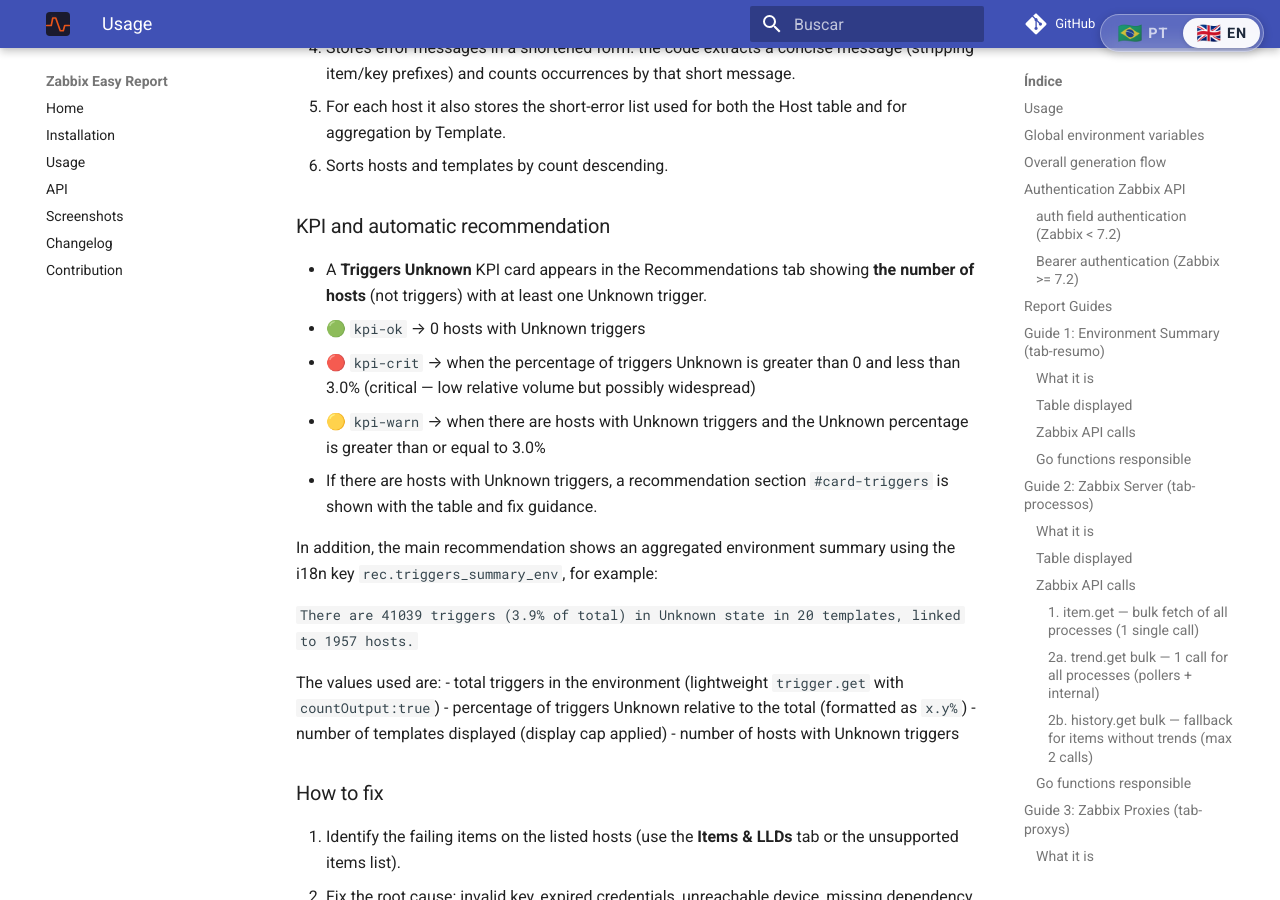
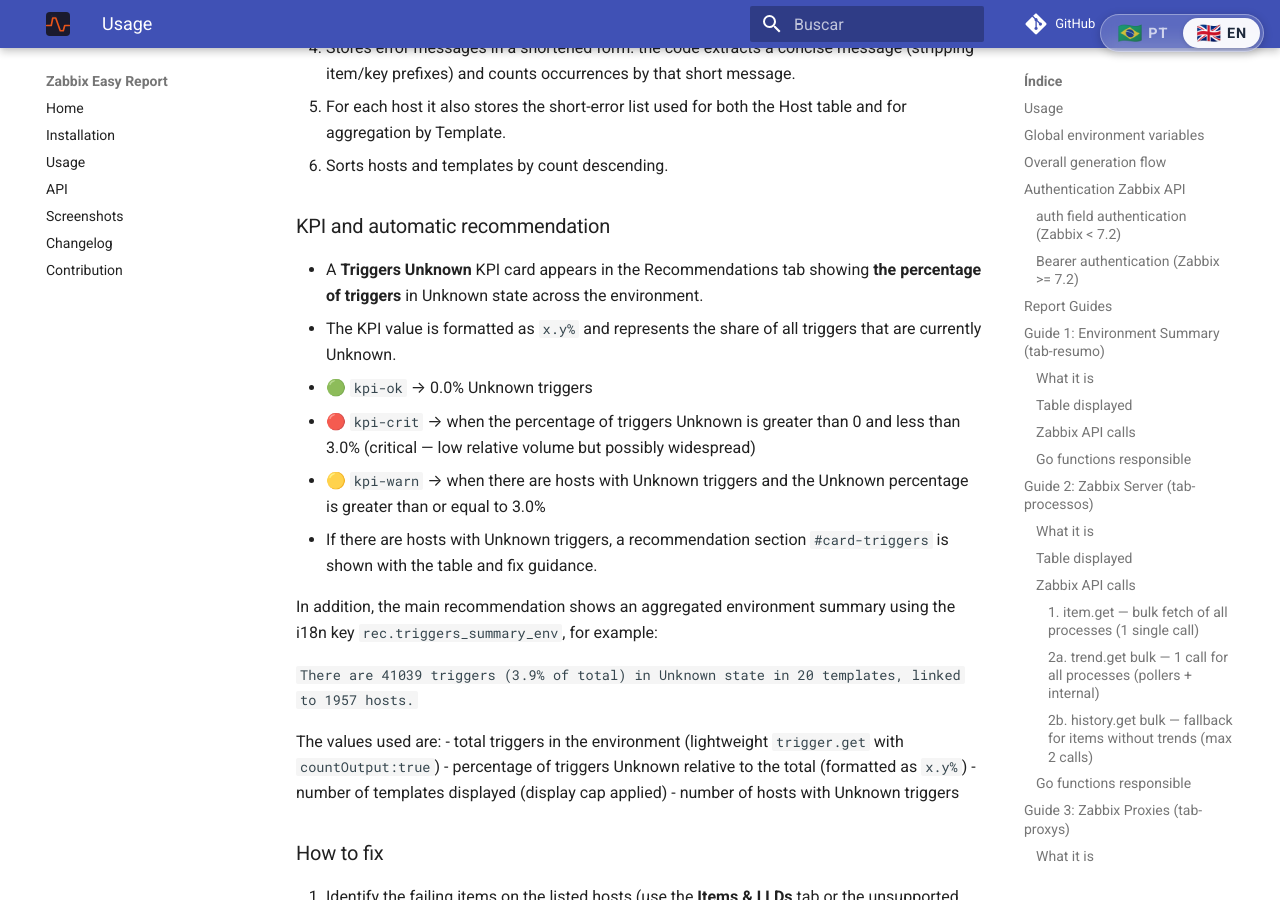
Before and after one commit to bernardolankheet/zabbix-easy, an MkDocs documentation site: the page built from docs/en/usage.md, in a window 1280 px wide and 900 px high, scrolled down 19212 px. Built offline with MkDocs 1.6.1 and Material for MkDocs 9.7.7, drawn with Linux system fonts in a browser that asks for light colours; comment, search, counter and statistics services are not loaded.

Commit message:
Update docs/en/usage.md
Co-authored-by: Copilot <175728472+Copilot@users.noreply.github.com>

```diff
--- a/docs/en/usage.md
+++ b/docs/en/usage.md
@@ -624,8 +624,9 @@ After receiving the `trigger.get` response, the code:
 
 ### KPI and automatic recommendation
 
-- A **Triggers Unknown** KPI card appears in the Recommendations tab showing **the number of hosts** (not triggers) with at least one Unknown trigger.
-  - 🟢 `kpi-ok` → 0 hosts with Unknown triggers
+- A **Triggers Unknown** KPI card appears in the Recommendations tab showing **the percentage of triggers** in Unknown state across the environment.
+  - The KPI value is formatted as `x.y%` and represents the share of all triggers that are currently Unknown.
+  - 🟢 `kpi-ok` → 0.0% Unknown triggers
   - 🔴 `kpi-crit` → when the percentage of triggers Unknown is greater than 0 and less than 3.0% (critical — low relative volume but possibly widespread)
   - 🟡 `kpi-warn` → when there are hosts with Unknown triggers and the Unknown percentage is greater than or equal to 3.0%
 - If there are hosts with Unknown triggers, a recommendation section `#card-triggers` is shown with the table and fix guidance.
```
